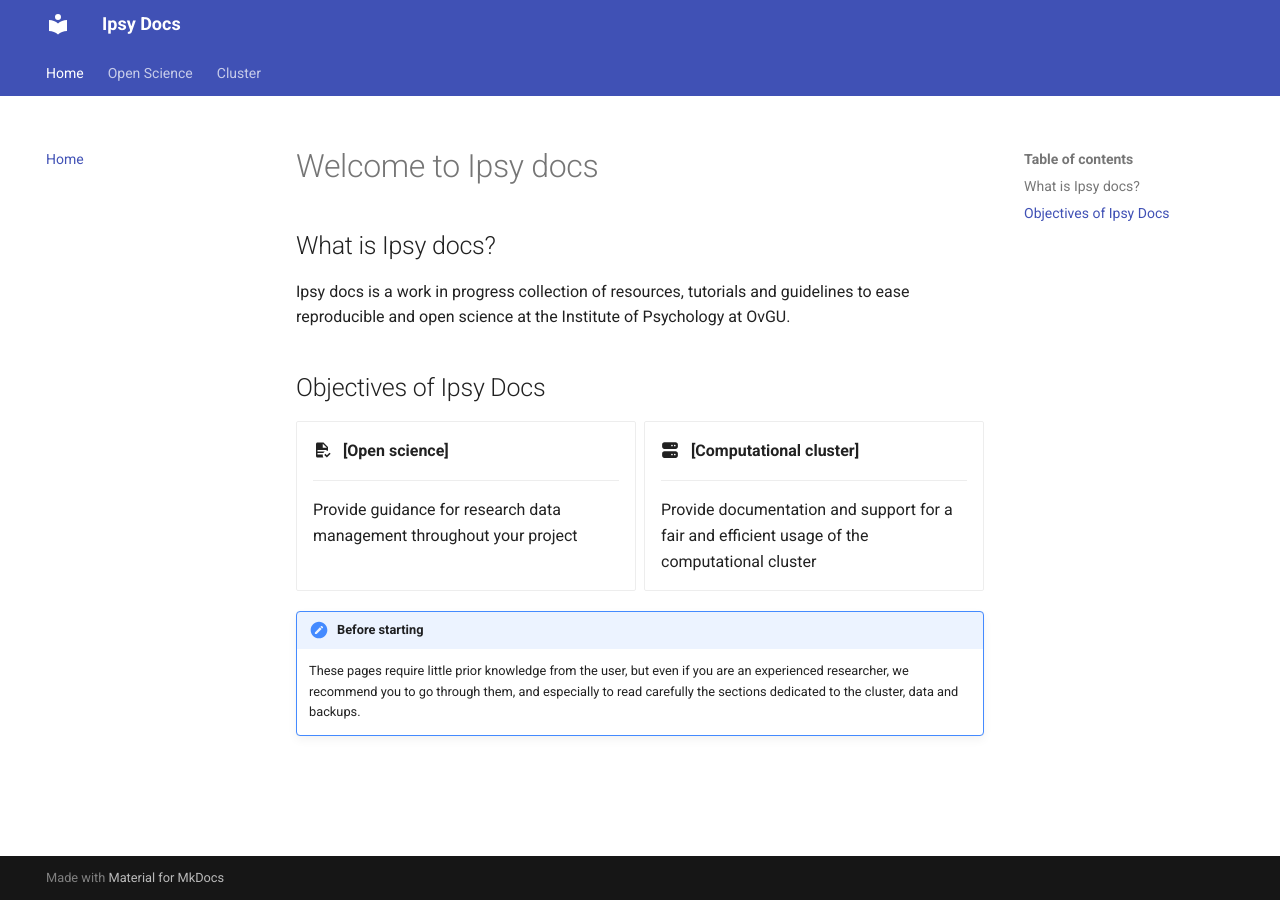
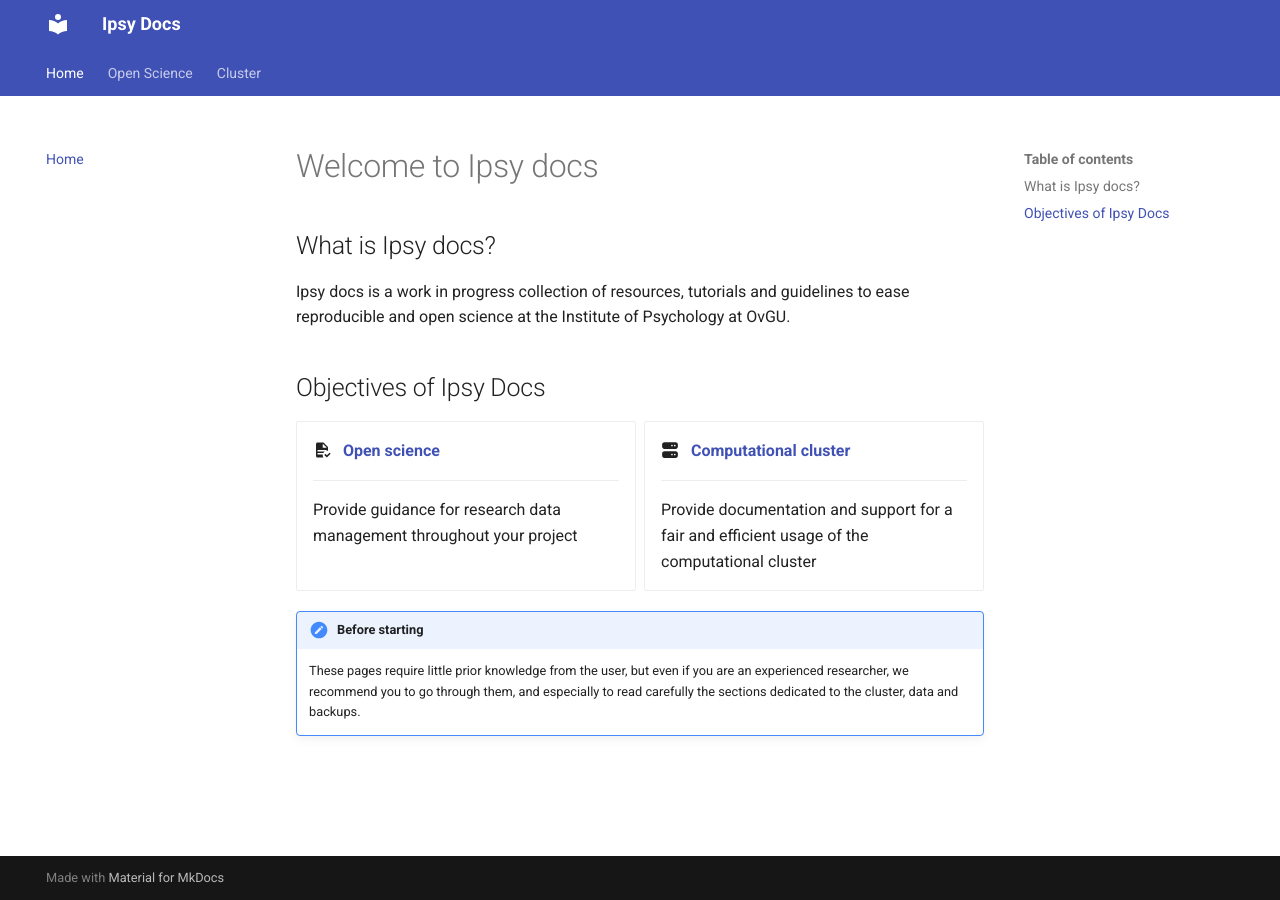
Before and after one commit to pvavra/temp-ipsy, an MkDocs documentation site: the page built from docs/index.md, in a window 1280 px wide. Built offline with MkDocs 1.6.1 and Material for MkDocs 9.7.7, drawn with Linux system fonts in a browser that asks for light colours; some of the changed lines change nothing that is shown.

Commit message:
Fix tags

```diff
--- a/docs/index.md
+++ b/docs/index.md
@@ -21,8 +21,8 @@ Ipsy docs is a work in progress collection of resources, tutorials and guideline
 
 </div>
 
-[research data management]: open-science/research-data-management/getting-started/
-[cluster]: cluster
+[Open science]: open-science/research-data-management/getting-started/
+[Computational cluster]: cluster
 
 !!! note "Before starting"
     These pages require little prior knowledge from the user, but even if you are an experienced researcher, we recommend you to go through them, and especially to read carefully the sections dedicated to the cluster, data and backups.
```
